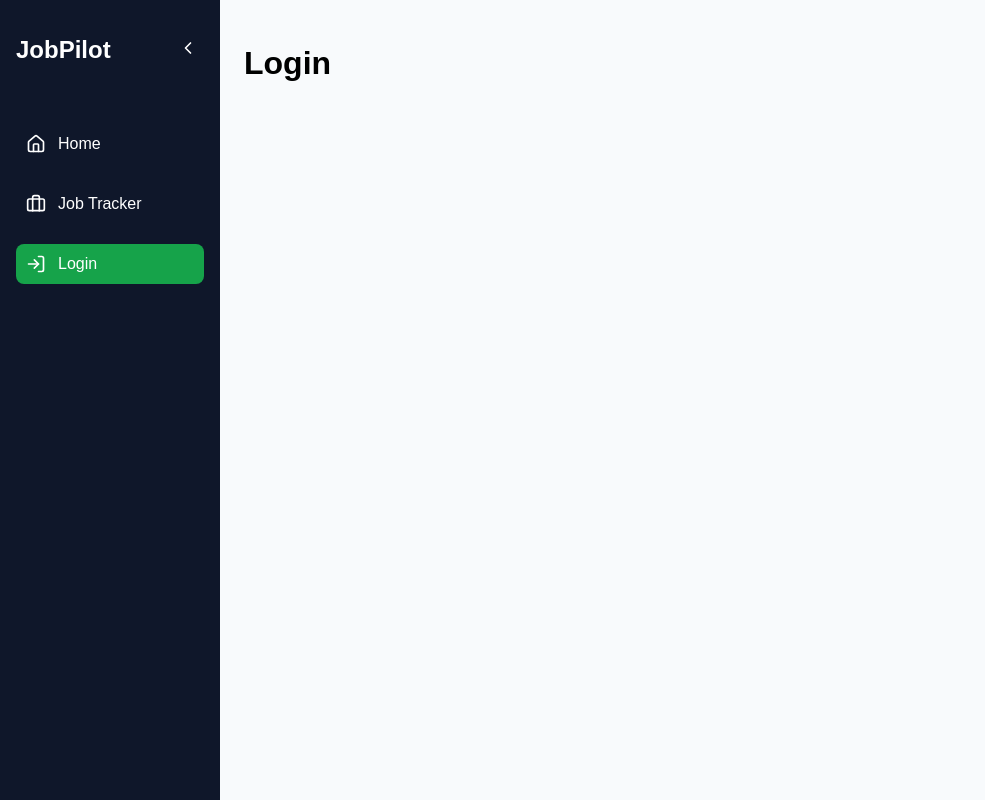
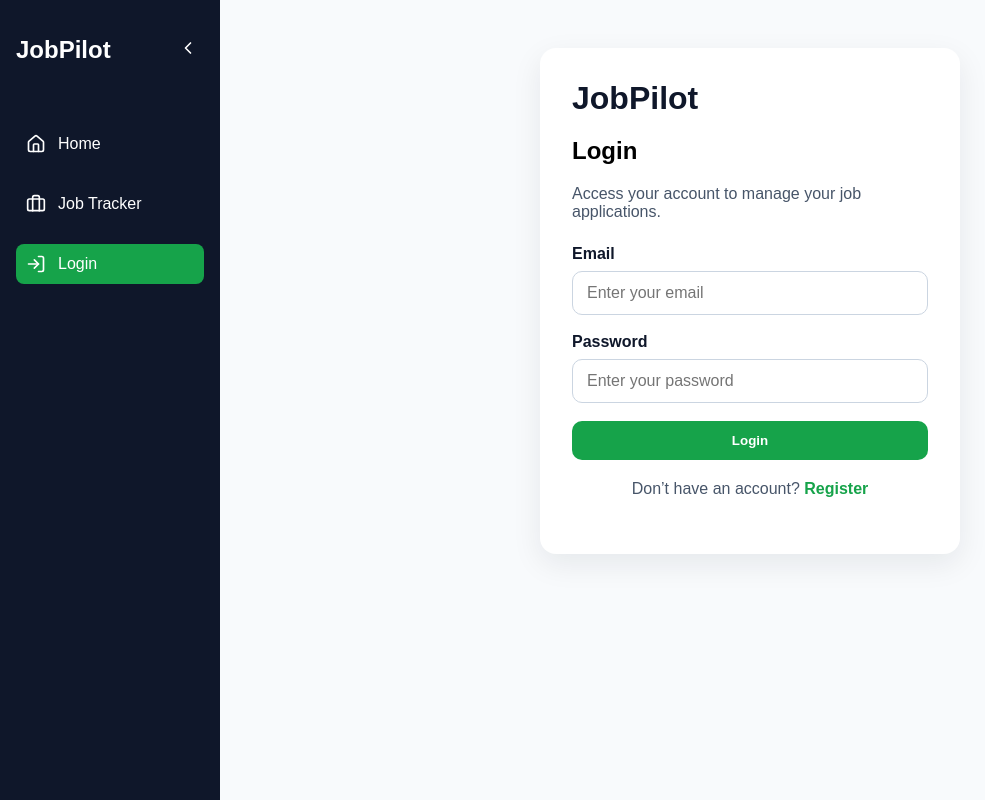
Before and after one commit to TheDutchman68/job-tracker-frontend, a React (Vite) app: page /login in a window 1280 px wide. Shown: the whole page, without its empty margins (0-985 px from the left). Built offline with nearby package versions, Linux system fonts and the light colour scheme.

Commit message:
feat: implement login page with auth context and API integration

```diff
--- a/src/pages/LoginPage.jsx
+++ b/src/pages/LoginPage.jsx
@@ -1,7 +1,97 @@
+import { useState } from "react";
+import { Link, useNavigate } from "react-router-dom";
+import { loginUser } from "../services/authService";
+import { useAuth } from "../context/AuthContext";
+import "../styles/auth.css";
+
 function LoginPage() {
+  const navigate = useNavigate();
+  const { login } = useAuth();
+
+  const [formData, setFormData] = useState({
+    email: "",
+    password: "",
+  });
+
+  const [error, setError] = useState("");
+  const [loading, setLoading] = useState(false);
+
+  const handleChange = (e) => {
+    setFormData((prev) => ({
+      ...prev,
+      [e.target.name]: e.target.value,
+    }));
+  };
+
+  const handleSubmit = async (e) => {
+    e.preventDefault();
+    setError("");
+
+    if (!formData.email || !formData.password) {
+      setError("All fields are required.");
+      return;
+    }
+
+    try {
+      setLoading(true);
+
+      const data = await loginUser(formData);
+
+      login(data.token, data.user);
+
+      navigate("/jobtracker");
+    } catch (err) {
+      setError(
+        err.response?.data?.message || "Login failed. Please try again."
+      );
+    } finally {
+      setLoading(false);
+    }
+  };
+
   return (
-    <div>
-      <h1>Login</h1>
+    <div className="auth-page">
+      <div className="auth-card">
+        <h1>JobPilot</h1>
+        <h2>Login</h2>
+        <p>Access your account to manage your job applications.</p>
+
+        <form onSubmit={handleSubmit} className="auth-form">
+          <div className="form-group">
+            <label htmlFor="email">Email</label>
+            <input
+              id="email"
+              name="email"
+              type="email"
+              placeholder="Enter your email"
+              value={formData.email}
+              onChange={handleChange}
+            />
+          </div>
+
+          <div className="form-group">
+            <label htmlFor="password">Password</label>
+            <input
+              id="password"
+              name="password"
+              type="password"
+              placeholder="Enter your password"
+              value={formData.password}
+              onChange={handleChange}
+            />
+          </div>
+
+          {error && <p className="auth-error">{error}</p>}
+
+          <button type="submit" className="auth-button" disabled={loading}>
+            {loading ? "Logging in..." : "Login"}
+          </button>
+        </form>
+
+        <p className="auth-switch">
+          Don’t have an account? <Link to="/register">Register</Link>
+        </p>
+      </div>
     </div>
   );
 }
--- a/src/services/api.js
+++ b/src/services/api.js
@@ -1,7 +1,7 @@
 import axios from "axios";
 
 const api = axios.create({
-  baseURL: "http://localhost:5109/api",
+  baseURL: "http://localhost:5109",
 });
 
 export default api;
--- /dev/null
+++ b/src/services/authService.js
@@ -0,0 +1,6 @@
+import api from "./api.js"
+
+export async function loginUser(loginData){
+    const response = await api.post("/auth/login", loginData);
+    return response.data;
+}
--- /dev/null
+++ b/src/styles/auth.css
@@ -0,0 +1,94 @@
+.auth-page {
+  display: flex;
+  align-items: center;
+  justify-content: center;
+  background: #f8fafc;
+  padding: 24px;
+}
+
+.auth-card {
+  width: 100%;
+  max-width: 420px;
+  background: white;
+  border-radius: 16px;
+  padding: 32px;
+  box-shadow: 0 10px 30px rgba(15, 23, 42, 0.08);
+}
+
+.auth-card h1 {
+  margin: 0 0 8px;
+  color: #0f172a;
+}
+
+.auth-card p {
+  color: #475569;
+  margin-bottom: 24px;
+}
+
+.auth-form {
+  display: flex;
+  flex-direction: column;
+  gap: 18px;
+}
+
+.form-group {
+  display: flex;
+  flex-direction: column;
+  gap: 8px;
+}
+
+.form-group label {
+  font-weight: 600;
+  color: #0f172a;
+}
+
+.form-group input {
+  padding: 12px 14px;
+  border: 1px solid #cbd5e1;
+  border-radius: 10px;
+  font-size: 1rem;
+  outline: none;
+  transition: border-color 0.2s ease, box-shadow 0.2s ease;
+}
+
+.form-group input:focus {
+  border-color: #16a34a;
+  box-shadow: 0 0 0 3px rgba(22, 163, 74, 0.15);
+}
+
+.auth-error {
+  color: #dc2626;
+  font-size: 0.95rem;
+  margin: 0;
+}
+
+.auth-button {
+  background: #16a34a;
+  color: white;
+  border: none;
+  border-radius: 10px;
+  padding: 12px 16px;
+  font-weight: 600;
+  cursor: pointer;
+  transition: background 0.2s ease;
+}
+
+.auth-button:hover {
+  background: #15803d;
+}
+
+.auth-button:disabled {
+  opacity: 0.7;
+  cursor: not-allowed;
+}
+
+.auth-switch {
+  margin-top: 20px;
+  text-align: center;
+}
+
+.auth-switch a {
+  color: #16a34a;
+  text-decoration: none;
+  font-weight: 600;
+}
```
